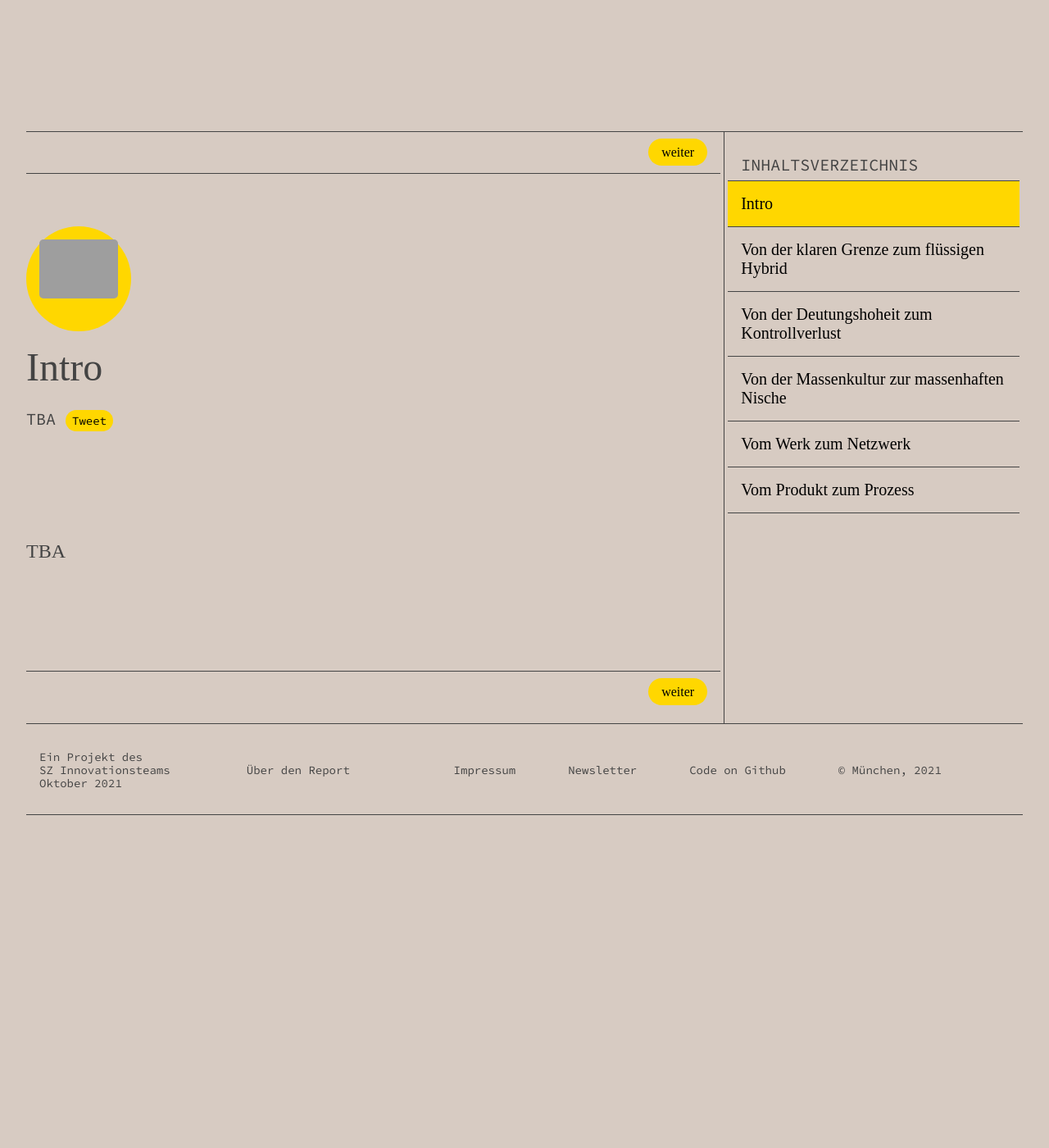
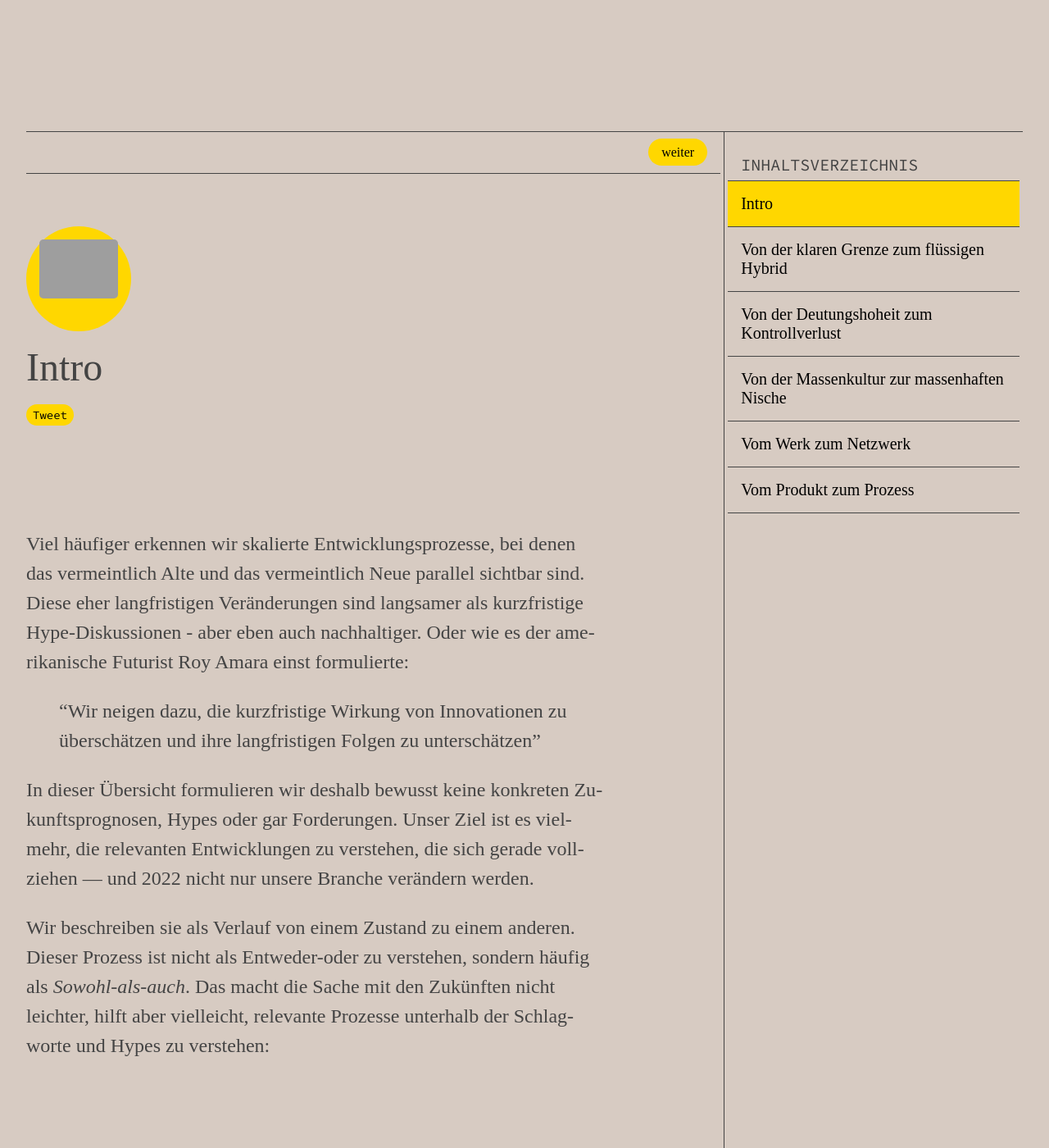
Before and after one commit to sz-innovation/entwicklungsreport-2021, a Jekyll site: the page built from _trends/00-editorial.md, in a window 1280 px wide and 1400 px high. Shown: the whole window at 82% size. Built offline with Jekyll 4.4.1, drawn with Linux system fonts in a browser that asks for light colours.

Commit message:
neues editorial

```diff
--- a/_trends/00-editorial.md
+++ b/_trends/00-editorial.md
@@ -1,7 +1,13 @@
 ---
 layout: trend
 title: Intro
-subtitle: "TBA"
+subtitle:
 ---
 
-TBA
+Viel häufiger erkennen wir skalierte Entwicklungsprozesse, bei denen das vermeintlich Alte und das vermeintlich Neue parallel sichtbar sind. Diese eher langfristigen Veränderungen sind langsamer als kurzfristige Hype-Diskussionen - aber eben auch nachhaltiger. Oder wie es der amerikanische Futurist Roy Amara einst formulierte:
+
+> “Wir neigen dazu, die kurzfristige Wirkung von Innovationen zu überschätzen und ihre langfristigen Folgen zu unterschätzen”
+
+In dieser Übersicht formulieren wir deshalb bewusst keine konkreten Zukunftsprognosen, Hypes oder gar Forderungen. Unser Ziel ist es vielmehr, die relevanten Entwicklungen zu verstehen, die sich gerade vollziehen — und 2022 nicht nur unsere Branche verändern werden.
+
+Wir beschreiben sie als Verlauf von einem Zustand zu einem anderen. Dieser Prozess ist nicht als Entweder-oder zu verstehen, sondern häufig als *Sowohl-als-auch*. Das macht die Sache mit den Zukünften nicht leichter, hilft aber vielleicht, relevante Prozesse unterhalb der Schlagworte und Hypes zu verstehen:
--- a/index.html
+++ b/index.html
@@ -47,7 +47,7 @@ title: Entwicklungsreport 2021
                     <span class="ttu pl3">Entwicklungsreport 2021/2022<br>Ein Report des SZ Innovationsteams</span>
                 </p>
                 <h1 class="pt0 pb5-ns pb4 ma1 measure-wide f1-ns f2 lh-title">Was formt die <span class="junicode ttu">Zukunft</span> des <span class="junicode ttu">Journalismus</span>?</h1>
-                <p class="mt0 pb2 measure-wide f4-ns sans-serif indent-big article-subtitle lh-copy">Die Zukunft bleibt trotz aller gegenteiligen Versuche unvorhersagbar—eine Lektion, die zu genüge durch die letzten 18 Monate wiederholt wurde. Und ebenso wie es nicht die <strong>eine gelebte journalistische Gegenwart</strong> gibt, wird es auch nicht die <strong>eine singuläre Zukunft</strong> des Journalismus</p>
+                <p class="mt0 pb2 measure-wide f4-ns sans-serif indent-big article-subtitle lh-copy">Journalismus verändert sich. Die Gesellschaft ist in Bewegung. Im Innovationsbereich der <strong>Süddeutschen Zeitung</strong> beobachten wir Entwicklungslinien dieser Veränderung. Nur selten sehen wir revolutionäre Umbrüche, die von heute auf morgen grundlegenden Wandel bringen.</p>
             </section>
 
             {% for article in site.trends %}
```
